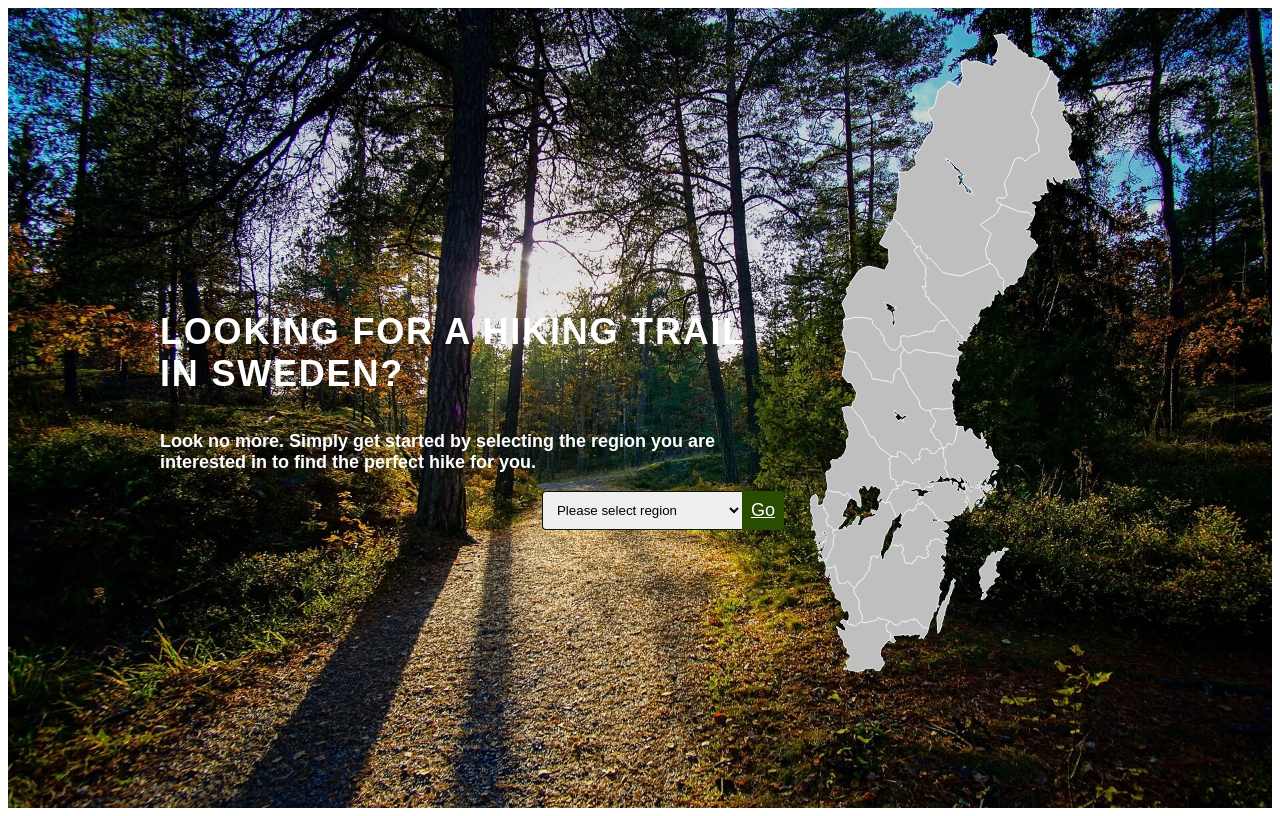
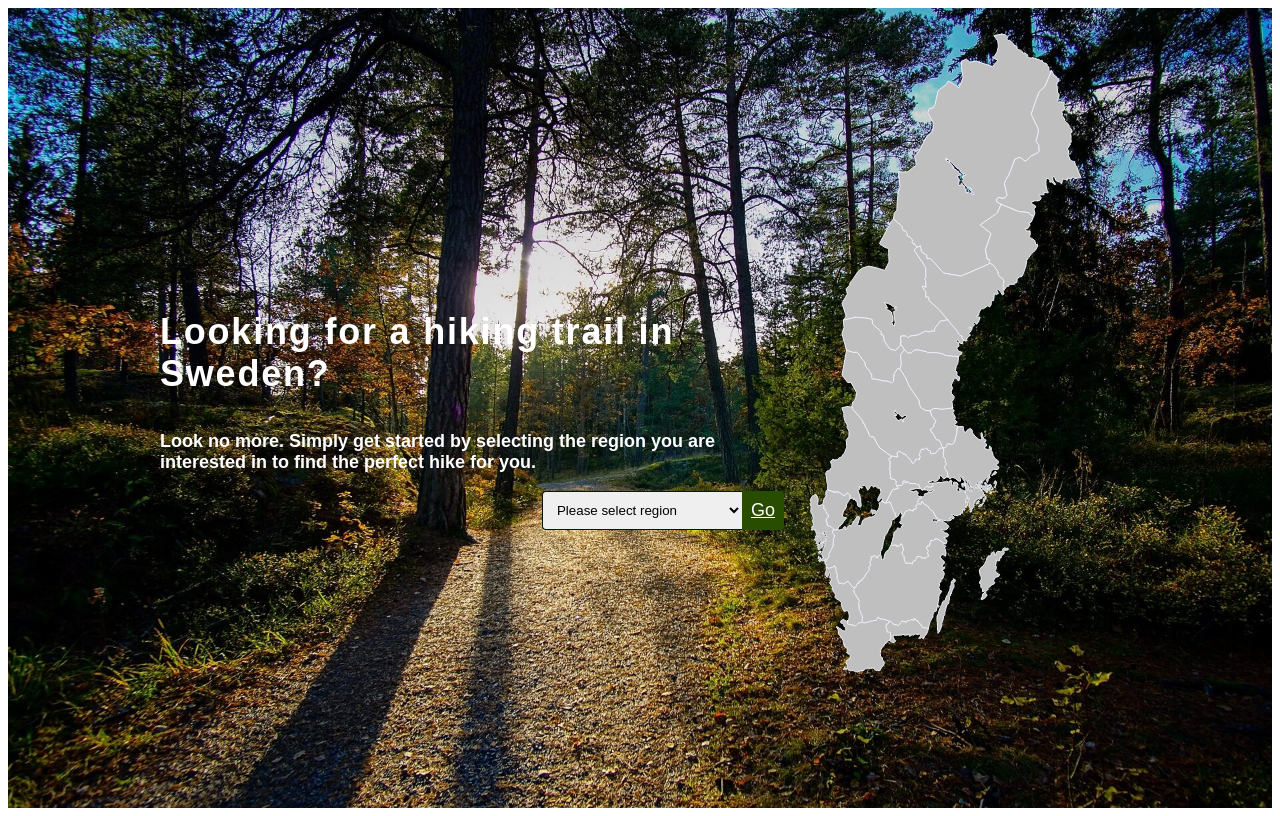
Before and after one commit to vocado78/new-hiking-trails, a React app: page / in a window 1280 px wide. Built offline with nearby package versions, Linux system fonts and the light colour scheme.

Commit message:
REMOVES presentation and CREATES banner text plus ADDS eslint

```diff
--- a/package.json
+++ b/package.json
@@ -29,6 +29,11 @@
     "babel-preset-env": "^1.6.0",
     "babel-preset-react": "^6.24.1",
     "css-loader": "^0.28.7",
+    "eslint": "^5.11.1",
+    "eslint-config-airbnb": "^17.1.0",
+    "eslint-plugin-flowtype": "^3.2.0",
+    "eslint-plugin-import": "^2.14.0",
+    "eslint-plugin-react": "^7.12.0",
     "extract-text-webpack-plugin": "^3.0.2",
     "file-loader": "^1.1.5",
     "html-webpack-plugin": "^2.30.1",
--- /dev/null
+++ b/src/components/Home/BannerText/BannerText.js
@@ -0,0 +1,16 @@
+import React from 'react';
+
+import content from '../../../utils/content';
+import styles from './styles.css';
+
+const BannerText = () => {
+  const { title, intro } = content.home.banner;
+  return (
+    <div>
+      <h1 className={styles.title}>{title}</h1>
+      <p className={styles.intro}>{intro}</p>
+    </div>
+  );
+}
+
+export default BannerText;
--- /dev/null
+++ b/src/components/Home/BannerText/styles.css
@@ -0,0 +1,10 @@
+.title {
+  margin-bottom: 1em;
+  color: #ffffff;
+  letter-spacing: 0.05em;
+}
+
+.intro {
+  font-weight: bold;
+  color: #ffffff;
+}
--- a/src/components/Home/Home.js
+++ b/src/components/Home/Home.js
@@ -3,57 +3,25 @@ import styles from './styles.css';
 
 import RegionSelect from './RegionSelect/RegionSelect';
 import RegionMap from './RegionMap/RegionMap';
+import BannerText from './BannerText/BannerText';
 
-const Presentation = () => {
-  const header = "LOOKING FOR A HIKING TRAIL IN SWEDEN?";
-  const intro =
-     "Look no more. Simply get started by selecting the region you are " +
-     " interested in to find the perfect hike for you.";
-  const paraOne =
-  "Sweden offers an extensive number of hiking trails in a diverse landscape " +
-  "ranging from beautiful coasts to deep, quiet forests to remote mountains " +
-  "to open, wide-spread pastures.";
-  const paraTwo =
-  "Walk in the wilderness but seldom far from civilisation. Many sections of " +
-  "most hiking trails are serviced by public transport which makes it easy " +
-  "to tailor a hike according to your specific preferences. It also " +
-  "facilitates combining a hiking trip with a city holiday.";
-  const tip = "Move the pointer over the map to highlight the " +
-  "different regions.";
 
-  return (
-    <div>
-    <h1 style={{
-          marginBottom:"1em",
-          color:"#ffffff",
-          letterSpacing:"0.05em"}}>{header}</h1>
-    <p style={{fontWeight: "bold", color:"#ffffff"}}>{intro}</p>
-    {/* <p>{paraOne}</p>
-    <p>{paraTwo}</p>
-    <p style={{
-      fontSize:"0.78em",
-      textAlign:"right",
-      marginTop:"4em"}}>{tip}</p> */}
-    </div>
-  );
-}
-
-export default class Home extends React.Component {
-  render() {
-    return (
+const Home = () => {
+      return (
       <div>
         <div className={styles.banner}>
-          <div className={styles.container}>
-            <div className={styles.presentation}>
-              <Presentation />
+          <div className={styles.bannerContentContainer}>
+            <div className={styles.bannerText}>
+              <BannerText />
               <RegionSelect />
             </div>
-            <div className={styles.region}>
+            <div className={styles.regionMap}>
               <RegionMap />
             </div>
           </div>
         </div>
       </div>
     );
-  }
 }
+
+export default Home;
--- a/src/components/Home/styles.css
+++ b/src/components/Home/styles.css
@@ -6,7 +6,7 @@
   display: flex;
 }
 
-.presentation {
+.bannerText {
   width: 65%;
   font-size: 1.125em;
   display: flex;
@@ -14,16 +14,14 @@
   justify-content: center;
 }
 
-.container {
+.bannerContentContainer {
   max-width: 960px;
   margin: 0 auto;
   display: flex;
 }
 
-.region {
+.regionMap {
   display: flex;
   flex-direction: column;
-  /* align-items: center; */
-  /* background: #ffffff; */
   padding: 16px;
 }
--- a/src/utils/content.js
+++ b/src/utils/content.js
@@ -10,3 +10,5 @@ const content = {
     }
   }
 }
+
+export default content;
```
Also changed, not shown: 2 other files (tests, documents, lock files or other folders).
